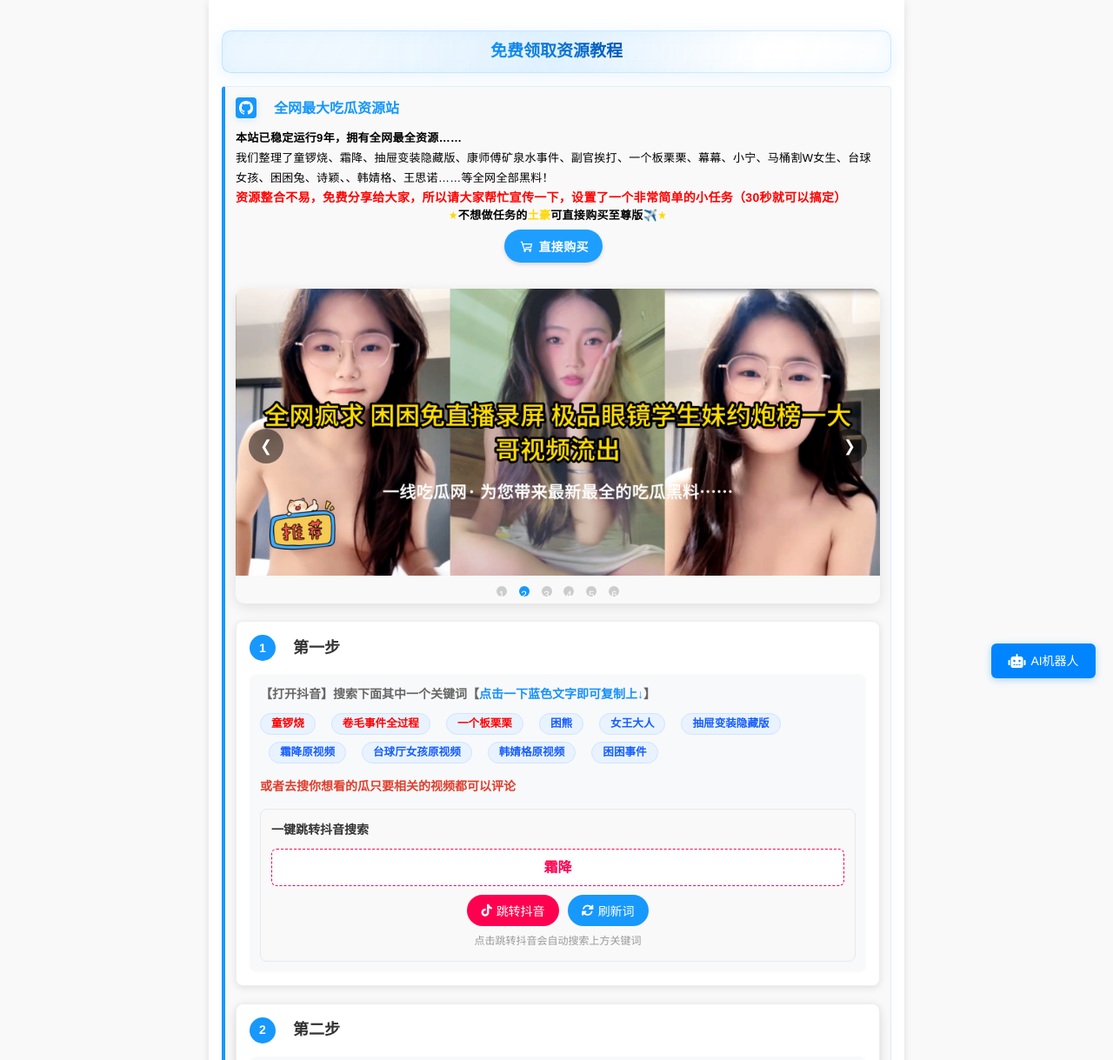
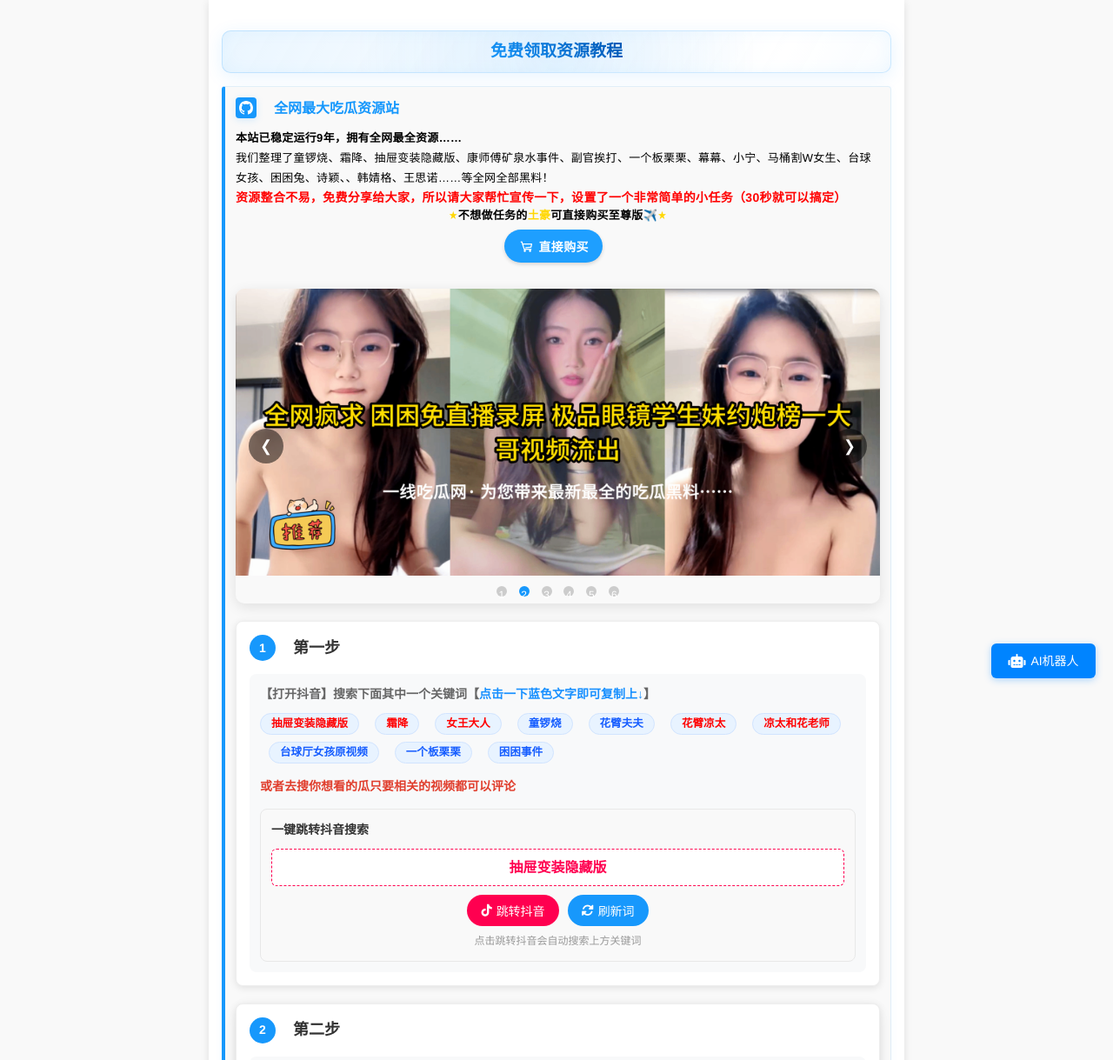
Before and after one commit to qq5683065/test, a plain HTML site: page index.html in a window 1280 px wide. Shown: the top 1219 px of the page at 87% size. Drawn offline with Linux system fonts and the light colour scheme; no server answers; a script that the page names is missing; files whose address does not match are found by name.

Commit message:
Update index.html

```diff
--- a/index.html
+++ b/index.html
@@ -690,15 +690,15 @@
                         <div class="search-keywords">
                             <p><strong>【打开抖音】搜索下面其中一个关键词【<span class="blue-bold-text">点击一下蓝色文字即可复制上↓</span>】 </strong></p>
                             <div class="keyword-buttons">
-                                <span class="layui-btn layui-btn-mini red-text-keyword" data-keyword="童锣烧">童锣烧</span>
-                                <span class="layui-btn layui-btn-mini red-text-keyword" data-keyword="卷毛事件全过程">卷毛事件全过程</span>
-                                <span class="layui-btn layui-btn-mini red-text-keyword" data-keyword="一个板栗栗">一个板栗栗</span>
-                                <span class="layui-btn layui-btn-mini" data-keyword="困熊">困熊</span>
-                                <span class="layui-btn layui-btn-mini" data-keyword="女王大人">女王大人</span>
-                                <span class="layui-btn layui-btn-mini" data-keyword="抽屉变装隐藏版">抽屉变装隐藏版</span>
-                                <span class="layui-btn layui-btn-mini" data-keyword="霜降原视频">霜降原视频</span>
+                                <span class="layui-btn layui-btn-mini red-text-keyword" data-keyword="抽屉变装隐藏版">抽屉变装隐藏版</span>
+                                <span class="layui-btn layui-btn-mini red-text-keyword" data-keyword="霜降">霜降</span>
+                                <span class="layui-btn layui-btn-mini red-text-keyword" data-keyword="女王大人">女王大人</span>
+                                <span class="layui-btn layui-btn-mini" data-keyword="童锣烧">童锣烧</span>
+                                <span class="layui-btn layui-btn-mini" data-keyword="花臂夫夫">花臂夫夫</span>
+                                <span class="layui-btn layui-btn-mini red-text-keyword" data-keyword="花臂凉太">花臂凉太</span>
+                                <span class="layui-btn layui-btn-mini red-text-keyword" data-keyword="凉太和花老师">凉太和花老师</span>
                                 <span class="layui-btn layui-btn-mini" data-keyword="台球厅女孩原视频">台球厅女孩原视频</span>
-                                <span class="layui-btn layui-btn-mini" data-keyword="韩婧格原视频">韩婧格原视频</span>
+                                <span class="layui-btn layui-btn-mini" data-keyword="一个板栗栗">一个板栗栗</span>
                                 <span class="layui-btn layui-btn-mini" data-keyword="困困事件">困困事件</span>
                             </div>
                             <div style="margin-top: 15px;">
@@ -969,7 +969,7 @@
 
         // 5. 抖音跳转功能
         function initDouyinJump() {
-            const jumpKeywords = ["霜降", "抽屉变装隐藏版", "困困事件"];
+            const jumpKeywords = ["抽屉变装隐藏版", "花臂凉太", "霜降"];
             const jumpKeywordDisplay = document.getElementById('jumpKeyword');
             const jumpDouyinBtn = document.getElementById('jumpDouyinBtn');
             const refreshJumpKeywordBtn = document.getElementById('refreshJumpKeywordBtn');
```
